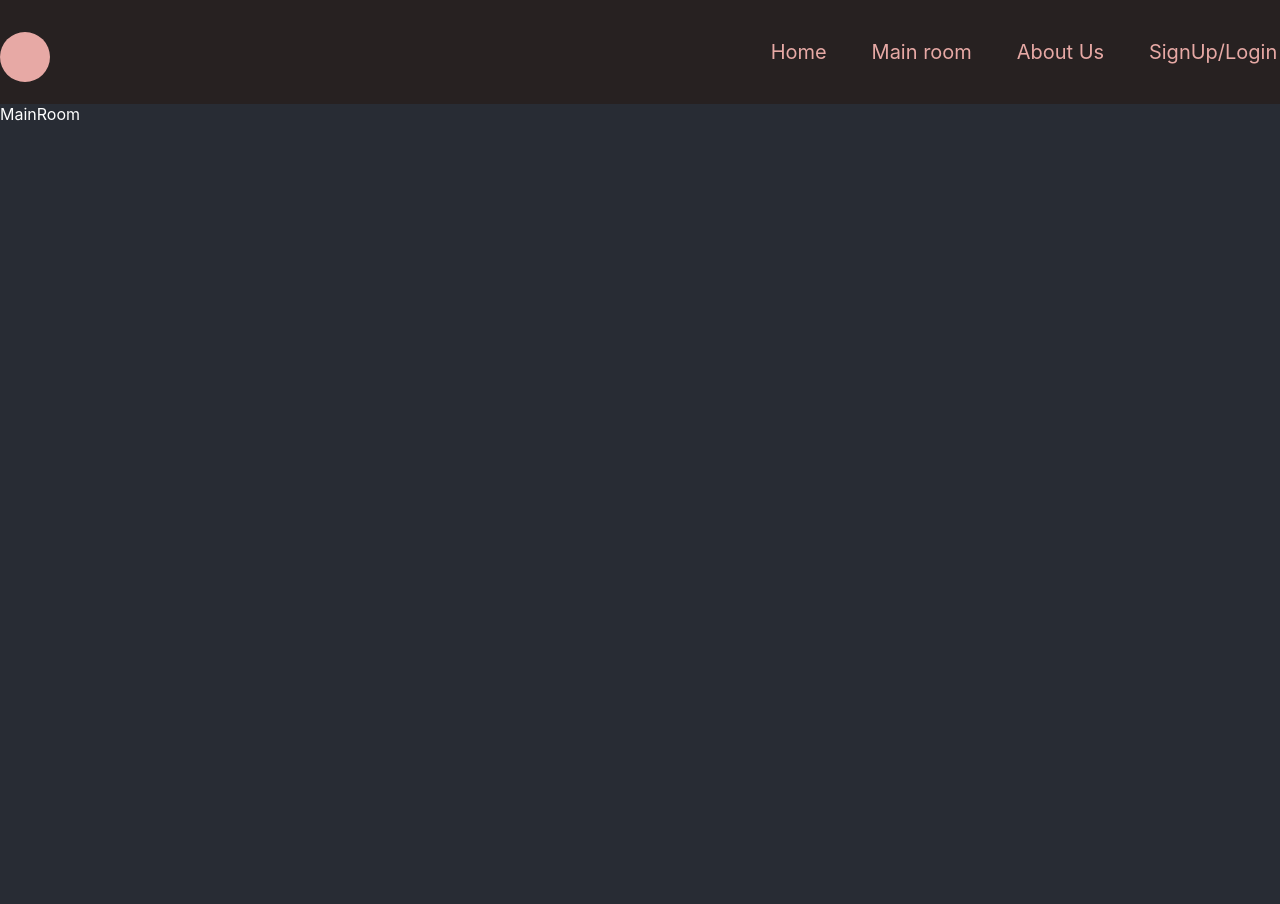
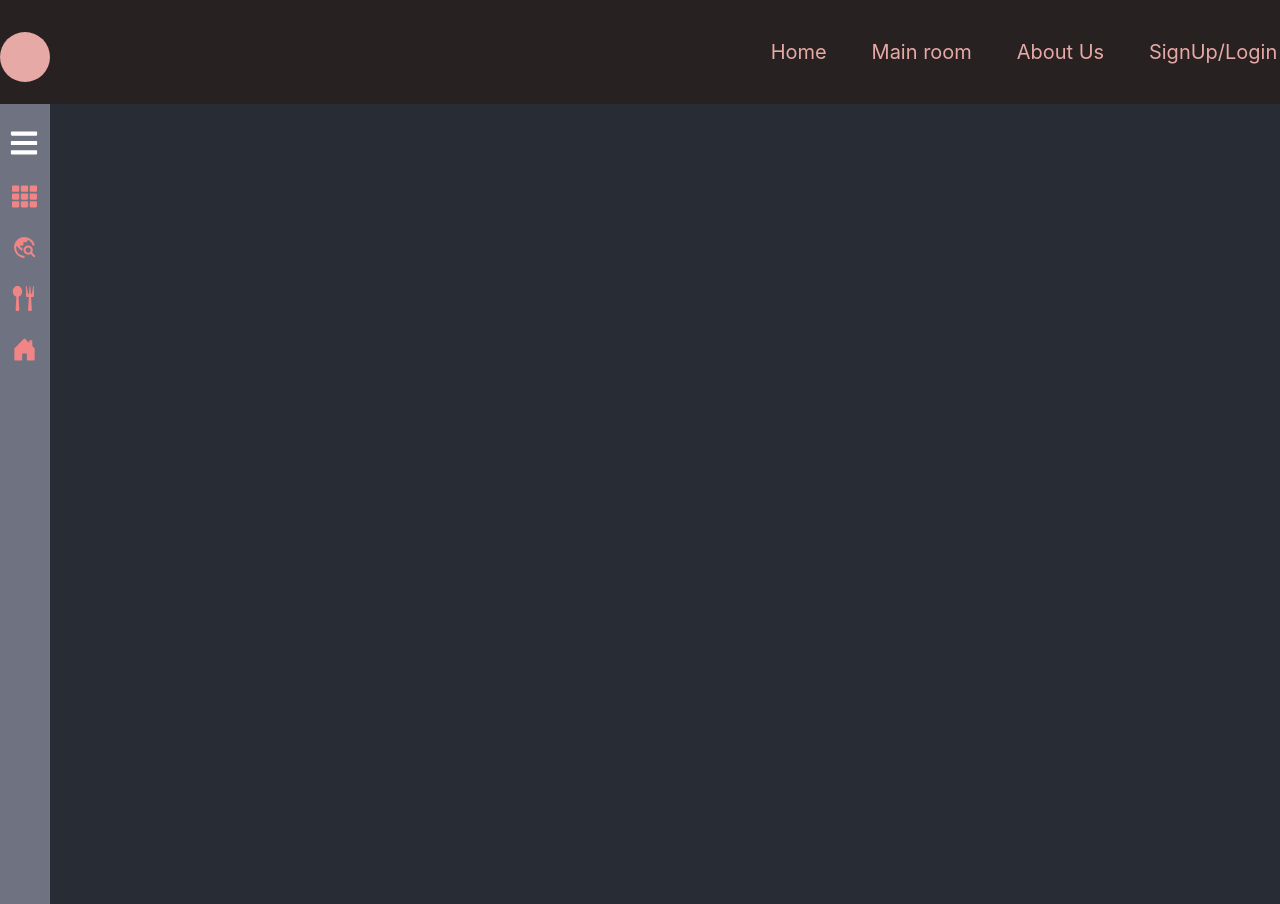
Before and after one commit to Princeton21/EasyTrip, a React (Create React App) app: page /MainRoom in a window 1280 px wide. Before the commit the page ends 800 px from the top, so only its background shows below. Built offline with nearby package versions, Linux system fonts and the light colour scheme.

Commit message:
Sidebar added

```diff
--- a/src/Components/MainRoom/MainRoom.jsx
+++ b/src/Components/MainRoom/MainRoom.jsx
@@ -1,11 +1,12 @@
-import React from 'react'
+import React from "react";
+import Sidebar from "./Sidebar/Sidebar";
 
 const MainRoom = () => {
   return (
     <>
-      <div>MainRoom</div>
+      <Sidebar />
     </>
-  )
-}
+  );
+};
 
-export default MainRoom
+export default MainRoom;
--- /dev/null
+++ b/src/Components/MainRoom/Pages/ExpenseTracker/Expense.css
@@ -0,0 +1,5 @@
+*{
+    margin:0;
+    padding:0;
+    box-sizing: border-box;
+}
--- /dev/null
+++ b/src/Components/MainRoom/Sidebar/Sidebar.css
@@ -0,0 +1,78 @@
+*{
+    margin: 0;
+    padding:0;
+    box-sizing: border-box;
+    text-decoration: none;
+}
+main{
+    width: 100%;
+    padding:20px;
+}
+.sidebar{
+    background: #6f7281;
+    color: white;
+    width: 200px;
+    height: 100vh;
+    transition: all 0.75s
+}
+.top_section{
+    display: flex;
+    align-items: center;
+    padding :20px 0px 5px 5px;
+}
+
+.bars{
+    font-size: 30px;
+    padding: 0.25rem;
+    cursor: pointer;
+}
+.link{
+    display: flex;
+    color: white;
+    padding:10px 15px;
+    gap:15px;
+    transition: all 0.75s;
+}
+.link:hover{
+    background:lightcyan;
+    color: black;
+    transition: all .75s;
+}
+.link_text{
+    display: flex;
+    align-items: center;
+    justify-content: center;
+    cursor: pointer;
+    background-color: rgb(237, 120, 120);
+    margin-right: 4rem;
+    border-radius: 20px;
+    text-align: center;
+    padding: .2rem;
+}
+.active{
+    background: #272121;;
+    color:black;
+}
+.icon{
+    display: block;
+    font-size: 25px;
+    color: #f18585;
+    cursor: pointer;
+    padding-left: .75rem;
+
+}
+.icon:hover{
+    color: #fc6e6e;
+}
+.link_text {
+    font-size: 20px;
+    padding-left: .75rem;
+    padding-right: .75rem;
+}
+.menu_options{
+    display: flex;
+    align-items: center;
+    justify-content: start;
+    padding: 10px 0px;
+    gap: 10px;
+}
--- /dev/null
+++ b/src/Components/MainRoom/Sidebar/Sidebar.jsx
@@ -0,0 +1,68 @@
+import React, { useState } from "react";
+import { FaBars, FaTh } from "react-icons/fa";
+import { ImSpoonKnife } from "react-icons/im";
+import { BsHouseDoorFill } from "react-icons/bs";
+import { MdTravelExplore } from "react-icons/md";
+import { NavLink } from "react-router-dom";
+import "./Sidebar.css";
+const Sidebar = ({ children }) => {
+  const [isOpen, setIsOpen] = useState(false);
+  const toggle = () => setIsOpen(!isOpen);
+  const menuItem = [
+    {
+      path: "/mroom/dashboard",
+      name: "Dashboard",
+      icon: <FaTh />,
+    },
+    {
+      path: "/mroom/travel",
+      name: "Travel",
+      icon: <MdTravelExplore />,
+    },
+    {
+      path: "/mroom/eat",
+      name: "Eat",
+      icon: <ImSpoonKnife />,
+    },
+    {
+      path: "/mroom/stay",
+      name: "Stay",
+      icon: <BsHouseDoorFill />,
+    },
+  ];
+  return (
+    <>
+      <div className="container">
+        <div style={{ width: isOpen ? "200px" : "50px" }} className="sidebar">
+          <div className="top_section">
+            <div className="bars">
+              <FaBars onClick={toggle} />
+            </div>
+          </div>
+
+          {menuItem.map((item, index) => (
+            <NavLink
+              to={item.path}
+              keys={index}
+              className="link"
+              activeClassName="active"
+            >
+              <div className="menu_options">
+                <div className="icon">{item.icon}</div>
+                <div
+                  style={{ display: !isOpen ? "none" : "block" }}
+                  className="link_text"
+                >
+                  {item.name}
+                </div>
+              </div>
+            </NavLink>
+          ))}
+          <main>{children}</main>
+        </div>
+      </div>
+    </>
+  );
+};
+
+export default Sidebar;
```
Also changed, not shown: src/Components/MainRoom/Pages/Dashboard/Dashboard.jsx (added, +9 -0 lines), src/Components/MainRoom/Pages/Eat/Eat.jsx (added, +9 -0 lines), src/Components/MainRoom/Pages/ExpenseTracker/Expense.jsx (added, +9 -0 lines), src/Components/MainRoom/Pages/Stay/Stay.jsx (added, +9 -0 lines), src/Components/MainRoom/Pages/Travel/Travel.jsx (added, +9 -0 lines).
